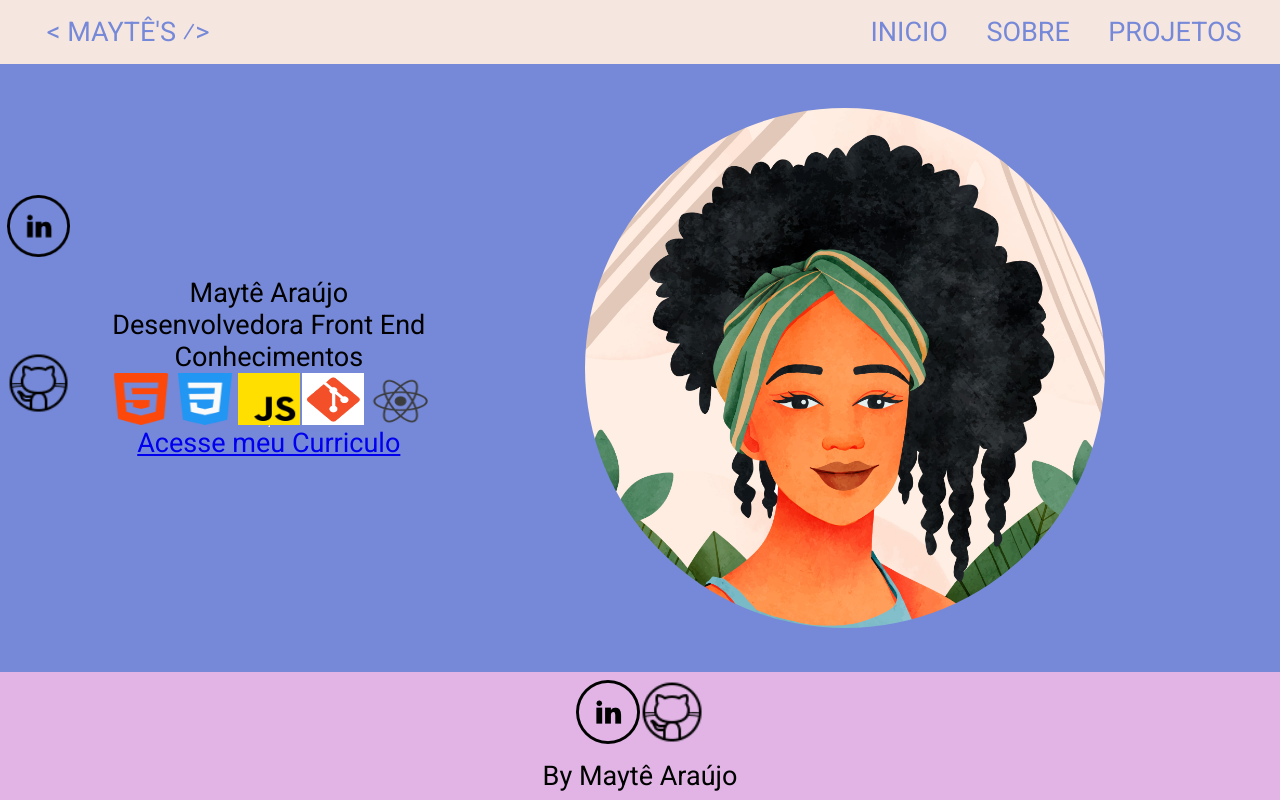
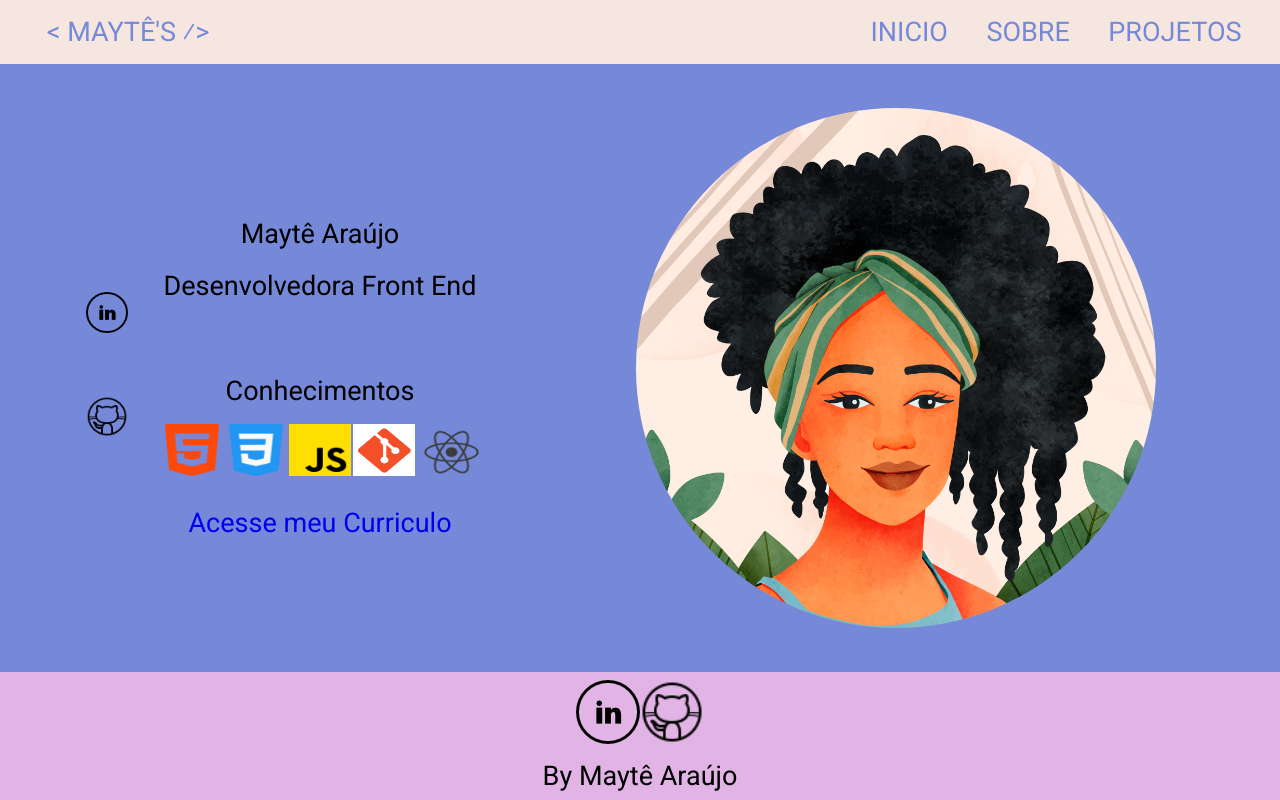
Before and after one commit to maytearaujo/portfolio-vai-na-web, a React (Vite) app: page / in a window 1280 px wide. Built offline with nearby package versions, Linux system fonts and the light colour scheme.

Commit message:
Correções Home

```diff
--- a/src/Components/Home.jsx
+++ b/src/Components/Home.jsx
@@ -25,18 +25,22 @@ function Home(){
                     - Fiz algumas modificações sugeridas no Stack over flow
                     - mudei o nome do arquivo para o teste e funcionou
                     */}
+                    <div>
                         <a href="https://www.linkedin.com/in/maytearaujo/" target="_blank">
                             <img src={Teste} alt="Logo Linkedin" />
                         </a>
+                    </div>
+                    <div>
                         <a href="https://github.com/maytearaujo" target="_blank">
                             <img src={Github} alt="Logo Github" />
                         </a>
+                    </div>
                 </S.DivSocialMediaHome>
 
                 <S.DivHomeLeft>
                     <h1>Maytê Araújo</h1>
                     <h2>Desenvolvedora Front End</h2>
-                        <h4>Conhecimentos</h4>
+                        <h3>Conhecimentos</h3>
                     <S.DivConhecimentos>
                             <img src={HTML} alt="HTML" />
                             <img src={CSS} alt="CSS" />
@@ -44,7 +48,7 @@ function Home(){
                             <img src={Git} alt="GIT" />
                             <img src={React_img} alt="React" />
                     </S.DivConhecimentos>
-                    <hr />
+                    {/* <hr /> */}
                         <a href="assets/Mayte Araújo.pdf" download="cv Maytê Araújo.pdf">Acesse
                     meu Curriculo</a>
                 </S.DivHomeLeft>
--- a/src/Components/Projetos.jsx
+++ b/src/Components/Projetos.jsx
@@ -26,6 +26,21 @@ function Projetos() {
         </S.Card>
 
         <S.Card>
+          <h3>Borcele</h3>
+          <img src={Borcele} alt="Borcele" />
+          <p>
+            Projeto desenvolvido durante as aulas de React no curso de
+            desenvolvimento web para mulheres realizado pelo Vai na Web.
+          </p>
+          <S.DivSocialMediaProjetos>
+            <img src={Globe} alt="Portfolio Elas na Tech" />
+
+            <img src={Github} alt="Projeto Github" />
+
+          </S.DivSocialMediaProjetos>
+        </S.Card>
+
+        <S.Card>
           <h3>Elas na tech</h3>
           <img src={ElasNaTech} alt="Elas na Tech" />
           <p>
@@ -41,20 +56,8 @@ function Projetos() {
           </S.DivSocialMediaProjetos>
         </S.Card>
 
-        <S.Card>
-          <h3>Borcele</h3>
-          <img src={Borcele} alt="Borcele" />
-          <p>
-            Projeto desenvolvido durante as aulas de React no curso de
-            desenvolvimento web para mulheres realizado pelo Vai na Web.
-          </p>
-          <S.DivSocialMediaProjetos>
-            <img src={Globe} alt="Portfolio Elas na Tech" />
 
-            <img src={Github} alt="Projeto Github" />
 
-          </S.DivSocialMediaProjetos>
-        </S.Card>
 
       </S.Cards>
     </S.MainProjetos>
--- a/src/Components/Style.jsx
+++ b/src/Components/Style.jsx
@@ -12,6 +12,7 @@ export const Nav = styled.nav`
 
   font-size: 1.5rem;
 
+
   a {
     text-decoration: none;
 
@@ -20,21 +21,10 @@ export const Nav = styled.nav`
     position: relative;
   }
 
-  a::before {
-    content: "";
-    width: 0;
-    height: 2px;
-    border-radius: 2px;
-    background-color: #7689d8;
-    position: absolute;
-    bottom: -0.25rem;
-    left: 50%;
-    transition: width 0.4s, left 0.4s;
-  }
-
-  a:hover::before {
-    width: 100%;
-    left: 0;
+  a:hover {
+    color: #fff;
+    font-weight: 800;
+    /* transform: scale(1.3); */
   }
 `;
 
@@ -49,10 +39,6 @@ export const DivNav = styled.div`
   align-items: center;
   width: 35vw;
   list-style-type: none;
-
-  a {
-    text-decoration: none;
-  }
 `;
 
 // HOME
@@ -67,21 +53,32 @@ export const MainHome = styled.main`
 export const SectionHome = styled.section`
   /* border: solid yellow; */
   display: flex;
-  justify-content: space-around;
+  /* justify-content: space-between; */
 `;
 export const DivSocialMediaHome = styled.div`
   /* border: solid green; */
 
-  height: 50vh;
-  width: 6vw;
+  /* height: 50vh; */
+  width: 10vw;
 
   display: flex;
   flex-direction: column;
-  align-items: center;
-  justify-content: space-evenly;
+  align-items: end;
+  justify-content: center;
+
+
+  div{
+    /* border: solid pink; */
+
+    height: 20%;
+    width: 50%;
+    display: flex;
+    align-items: center;
+    justify-content: right;
+  }
 
   img {
-    height: 3rem;
+    height: 2rem;
   }
 
   img:hover {
@@ -94,26 +91,46 @@ export const DivSocialMediaHome = styled.div`
 export const DivHomeLeft = styled.div`
   /* border: solid black; */
   width: 30vw;
+
   display: flex;
+  flex-direction: column;
   justify-content: center;
   align-items: center;
-  flex-direction: column;
 
-  img:hover {
-    /* background-color: #f6e6e0; */
-    /* border-radius: 50%; */
-    transform: scale(1.1);
+  h1{
+    border: 1rem;
+    padding: 1rem;
+  }
+
+  h2{
+    border: 1rem;
+    padding-bottom: 3.5rem;
+  }
+
+  h3{
+    padding-bottom: .8rem;
+  }
+
+  a {
+    padding-top: 1.5rem;
+    text-decoration: none ;
   }
 `;
 export const DivConhecimentos = styled.div`
-  /* border: solid orange; */
+  border-top: 2rem;
+  /* padding: 1px; */
 
   width: 25vw;
   height: 10%;
   display: flex;
   justify-content: space-around;
+
   img {
     width: 3rem;
+  }
+
+  img:hover {
+    transform: scale(1.5);
   }
 `;
 
@@ -183,7 +200,6 @@ export const MainProjetos = styled.main`
   align-items: center;
   padding: 1rem;
   justify-content: top;
-
 `;
 
 export const Cards = styled.div`
@@ -198,7 +214,7 @@ export const Cards = styled.div`
   /* align-items: center; */
 
   padding: 1rem;
-`
+`;
 export const Card = styled.div`
   /* border: solid green; */
 
@@ -207,27 +223,25 @@ export const Card = styled.div`
   justify-content: space-between;
   align-items: center;
 
- padding: .5rem;
+  padding: 0.5rem;
 
- img{
-  width: 80%;
-  height: 50%;
- }
+  img {
+    width: 80%;
+    height: 50%;
+  }
 `;
 
 export const DivSocialMediaProjetos = styled.div`
-
   display: flex;
   align-items: center;
   justify-content: space-around;
   /* border: solid pink; */
 
-   width: 40%;
+  width: 40%;
 
-   padding: .6rem;
+  padding: 0.6rem;
   img {
     height: 2.5rem;
     width: 2.5rem;
   }
-
-`
+`;
```
Lines whose indentation alone changed are shown as unchanged.
